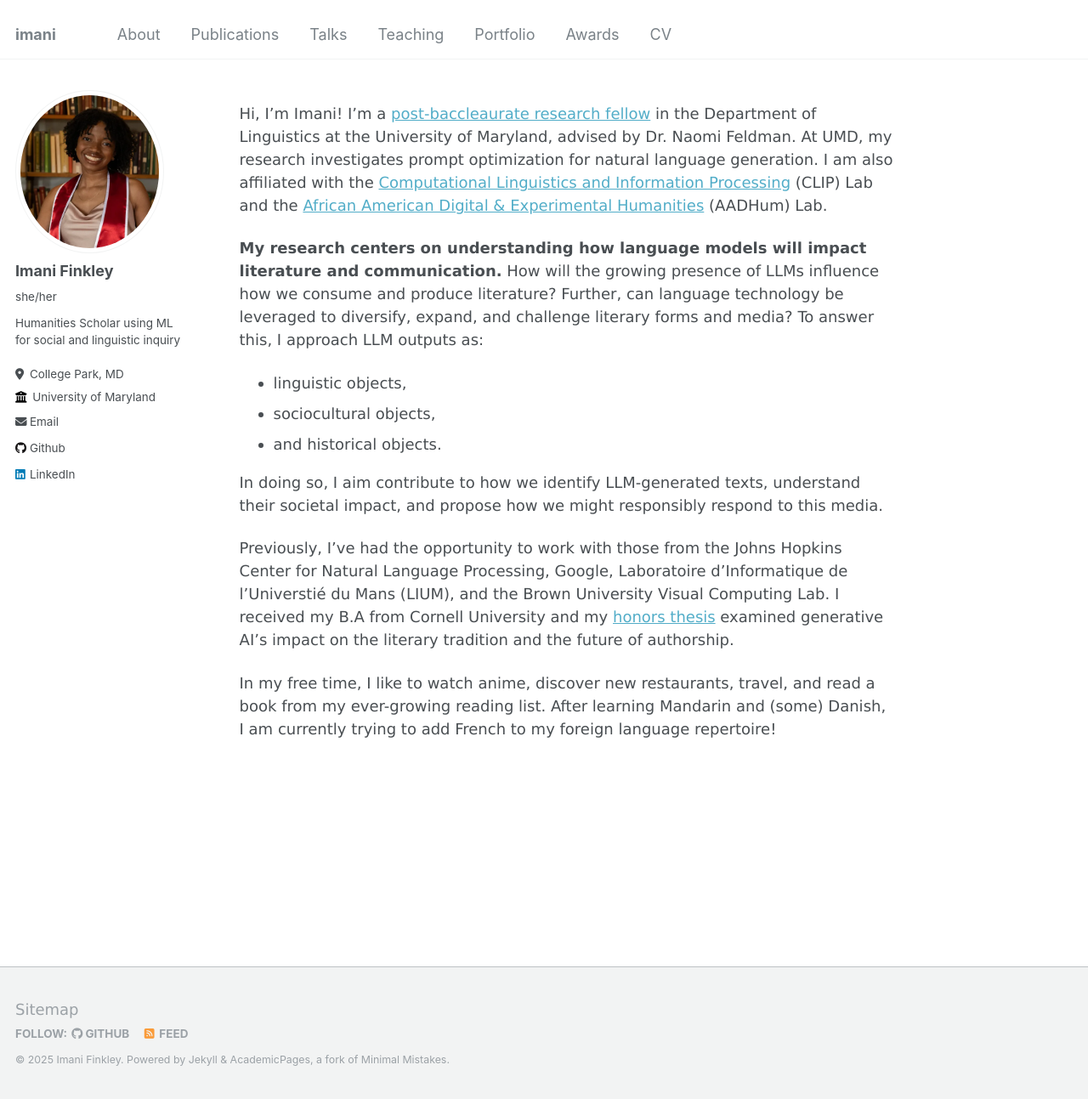
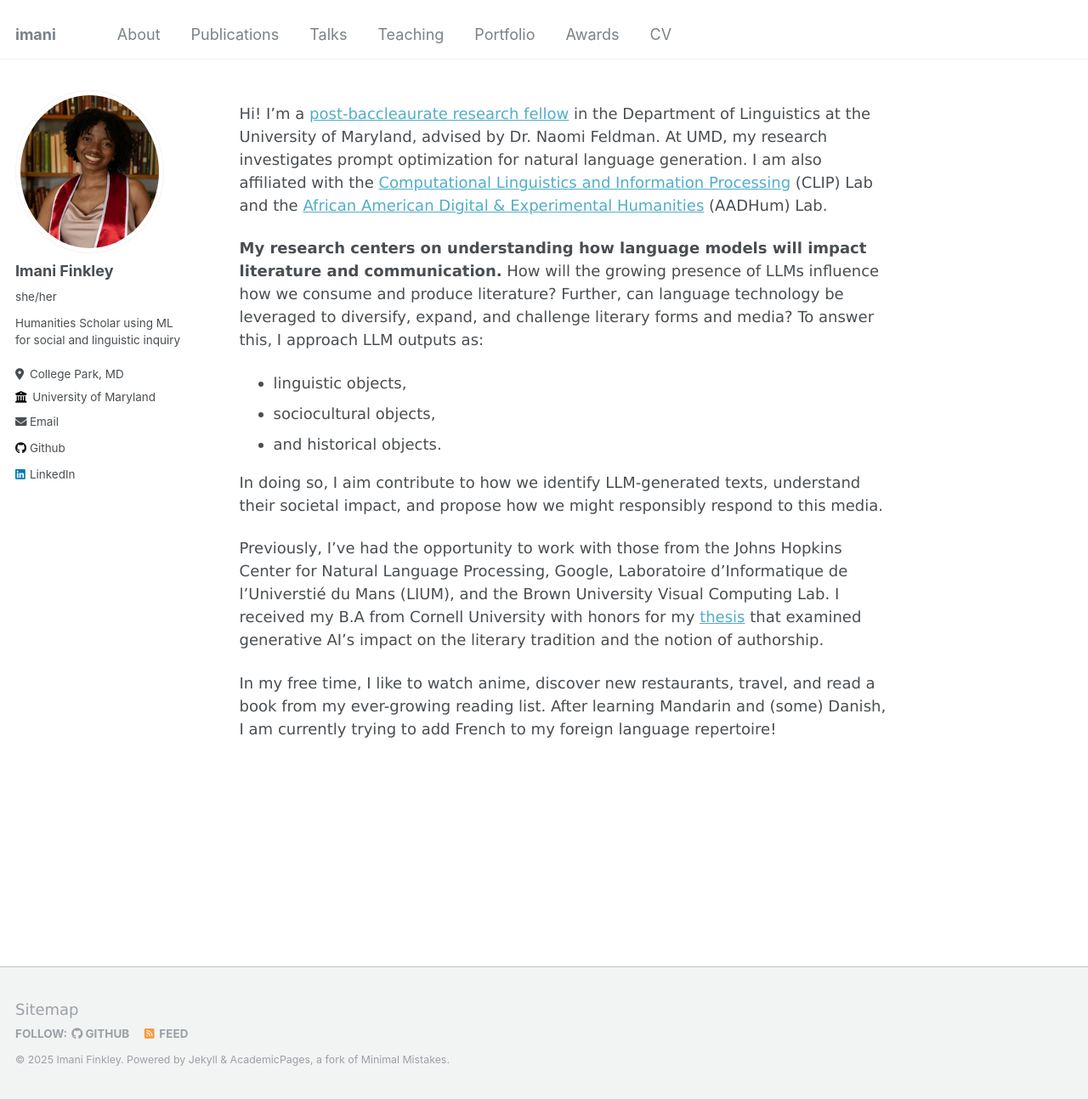
Before and after one commit to imanif/imanif.github.io, a Jekyll site: the page built from _pages/about.md, in a window 1280 px wide and 1293 px high. Shown: the whole window at 85% size. Built offline with Jekyll 4.4.1, drawn with Linux system fonts in a browser that asks for light colours.

Commit message:
edit about

```diff
--- a/_pages/about.md
+++ b/_pages/about.md
@@ -7,7 +7,7 @@ redirect_from:
   - /about.html
 ---
 
-Hi, I'm Imani! I'm a [post-baccleaurate research fellow](https://linguistics.umd.edu/academic-programs/graduate/baggett) in the Department of Linguistics at the University of Maryland, advised by Dr. Naomi Feldman. At UMD, my research investigates prompt optimization for natural language generation. I am also affiliated with the [Computational Linguistics and Information Processing](https://ischool.umd.edu/centers-and-labs/clip/) (CLIP) Lab and the [African American Digital & Experimental Humanities](https://aadhum.umd.edu/) (AADHum) Lab.
+Hi! I'm a [post-baccleaurate research fellow](https://linguistics.umd.edu/academic-programs/graduate/baggett) in the Department of Linguistics at the University of Maryland, advised by Dr. Naomi Feldman. At UMD, my research investigates prompt optimization for natural language generation. I am also affiliated with the [Computational Linguistics and Information Processing](https://ischool.umd.edu/centers-and-labs/clip/) (CLIP) Lab and the [African American Digital & Experimental Humanities](https://aadhum.umd.edu/) (AADHum) Lab.
 
 **My research centers on understanding how language models will impact literature and communication.** How will the growing presence of LLMs influence how we consume and produce literature? Further, can language technology be leveraged to diversify, expand, and challenge literary forms and media? To answer this, I approach LLM outputs as:
 - linguistic objects,
@@ -16,6 +16,6 @@ Hi, I'm Imani! I'm a [post-baccleaurate research fellow](https://linguistics.umd
 
 In doing so, I aim contribute to how we identify LLM-generated texts, understand their societal impact, and propose how we might responsibly respond to this media.
 
-Previously, I've had the opportunity to work with those from the Johns Hopkins Center for Natural Language Processing, Google, Laboratoire d'Informatique de l'Universtié du Mans (LIUM), and the Brown University Visual Computing Lab. I received my B.A from Cornell University and my [honors thesis](http://imanif.github.io/files/Finkley_HonorsThesis.pdf) examined generative AI's impact on the literary tradition and the future of authorship.
+Previously, I've had the opportunity to work with those from the Johns Hopkins Center for Natural Language Processing, Google, Laboratoire d'Informatique de l'Universtié du Mans (LIUM), and the Brown University Visual Computing Lab. I received my B.A from Cornell University with honors for my [thesis](http://imanif.github.io/files/Finkley_HonorsThesis.pdf) that examined generative AI's impact on the literary tradition and the notion of authorship.
 
 In my free time, I like to watch anime, discover new restaurants, travel, and read a book from my ever-growing reading list. After learning Mandarin and (some) Danish, I am currently trying to add French to my foreign language repertoire!
```
